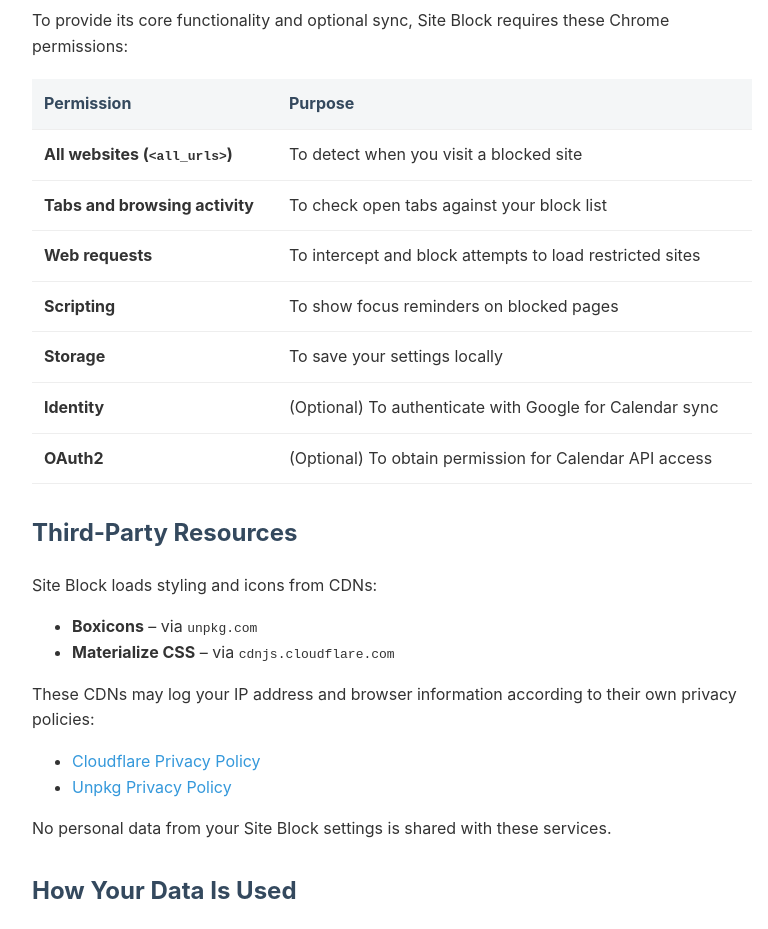
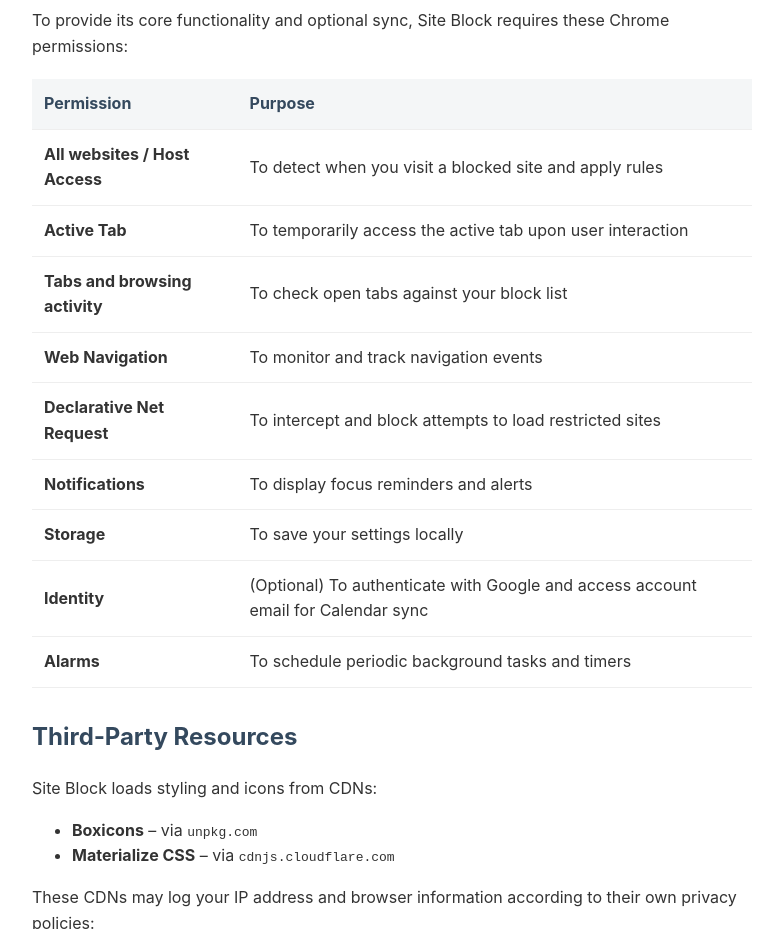
Before and after one commit to TA224/TA224.github.io, a plain HTML site: page privacy.html in a window 1280 px wide. Shown: the part 1820-2749 px from the top of the page, without its empty margins (248-1016 px from the left). Drawn offline with Linux system fonts and the light colour scheme.

Commit message:
Update permissions descriptions in privacy.html

```diff
--- a/privacy.html
+++ b/privacy.html
@@ -126,20 +126,28 @@
             </thead>
             <tbody>
                 <tr>
-                    <td><strong>All websites (<code>&lt;all_urls&gt;</code>)</strong></td>
-                    <td>To detect when you visit a blocked site</td>
+                    <td><strong>All websites / Host Access</strong></td>
+                    <td>To detect when you visit a blocked site and apply rules</td>
+                </tr>
+                <tr>
+                    <td><strong>Active Tab</strong></td>
+                    <td>To temporarily access the active tab upon user interaction</td>
                 </tr>
                 <tr>
                     <td><strong>Tabs and browsing activity</strong></td>
                     <td>To check open tabs against your block list</td>
                 </tr>
                 <tr>
-                    <td><strong>Web requests</strong></td>
+                    <td><strong>Web Navigation</strong></td>
+                    <td>To monitor and track navigation events</td>
+                </tr>
+                <tr>
+                    <td><strong>Declarative Net Request</strong></td>
                     <td>To intercept and block attempts to load restricted sites</td>
                 </tr>
                 <tr>
-                    <td><strong>Scripting</strong></td>
-                    <td>To show focus reminders on blocked pages</td>
+                    <td><strong>Notifications</strong></td>
+                    <td>To display focus reminders and alerts</td>
                 </tr>
                 <tr>
                     <td><strong>Storage</strong></td>
@@ -147,11 +155,11 @@
                 </tr>
                 <tr>
                     <td><strong>Identity</strong></td>
-                    <td>(Optional) To authenticate with Google for Calendar sync</td>
+                    <td>(Optional) To authenticate with Google and access account email for Calendar sync</td>
                 </tr>
                 <tr>
-                    <td><strong>OAuth2</strong></td>
-                    <td>(Optional) To obtain permission for Calendar API access</td>
+                    <td><strong>Alarms</strong></td>
+                    <td>To schedule periodic background tasks and timers</td>
                 </tr>
             </tbody>
         </table>
```
